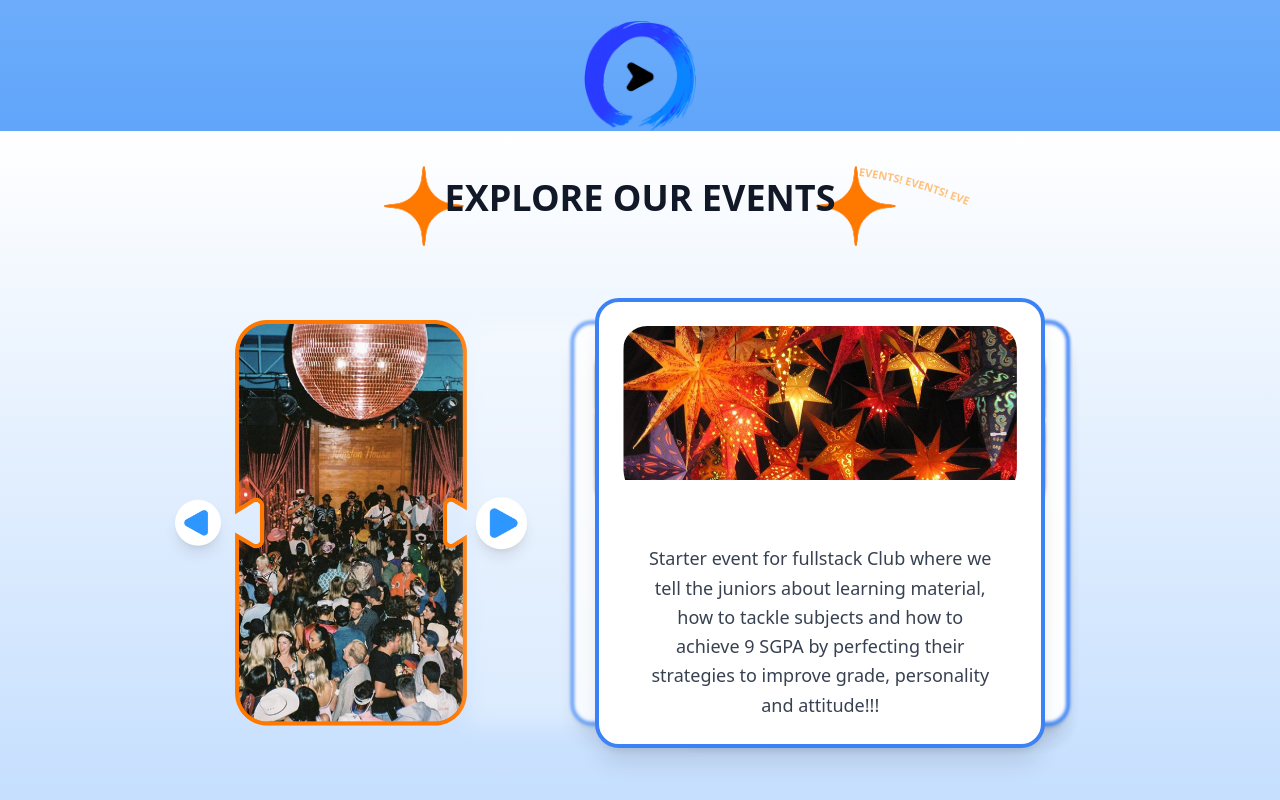
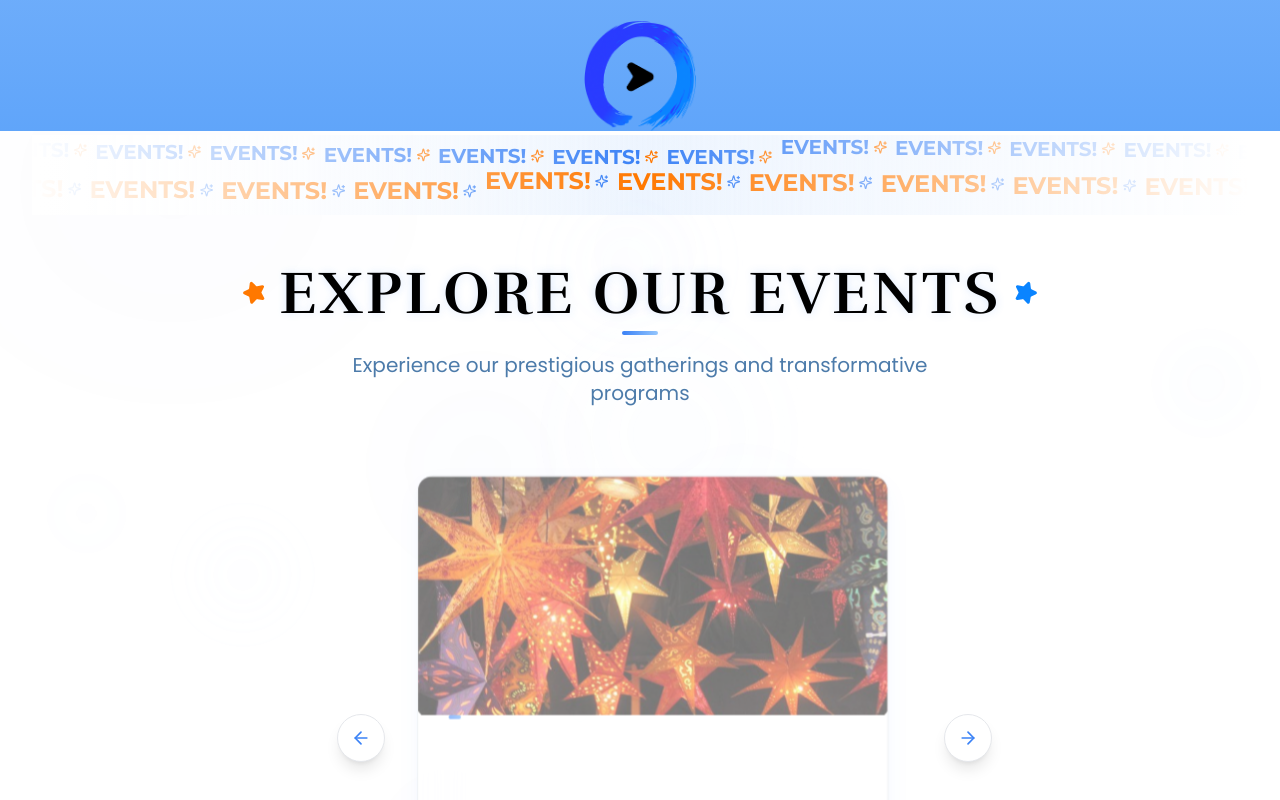
Before and after one commit to Fullstack-Club-Bennett-University/fullstackbu, a React (Vite) app: page / in a window 1280 px wide. Shown: the part 2300-3100 px from the top of the page. Built offline with nearby package versions, Linux system fonts and the light colour scheme.

Commit message:
lalalalala kya bakwas kr rha hu mai

```diff
--- a/src/App.jsx
+++ b/src/App.jsx
@@ -41,9 +41,9 @@ function App() {
                     <section id="UpcomingEventsSection">
                       <UpcomingEventsSection />
                     </section>
-                    <section id="event">
+                    {/* <section id="event">
                       <EventsSection />
-                    </section>
+                    </section> */}
                     <section id="event">
                       <EventsCarousel2 />
                     </section>
--- a/src/components/BetterEvent/EventSection2.jsx
+++ b/src/components/BetterEvent/EventSection2.jsx
@@ -287,9 +287,9 @@ export default function EventsCarousel() {
 
   return (
     <div
-      className="relative flex flex-col items-center py-8 md:py-16 lg:py-20 min-h-screen overflow-hidden px-4 md:px-6 lg:px-8 font-sans"
+      className="relative flex flex-col items-center py-1 md:py-1 lg:py-1 min-h-screen overflow-hidden px-4 md:px-6 lg:px-8 font-sans"
       style={{
-        background: "#FFFFFF",
+        background: "#ffffff",
         position: "relative",
       }}
     >
@@ -328,7 +328,7 @@ export default function EventsCarousel() {
         transition={{ duration: 1, ease: "easeOut" }}
         className="relative z-10 mb-6 md:mb-10 lg:mb-14"
       >
-        <div className="flex items-center justify-center mb-2">
+        <div className="flex items-center justify-center mb-2 mt-6">
           <motion.div
             animate={{ rotate: 360 }}
             transition={{ duration: 20, repeat: Infinity, ease: "linear" }}
--- a/src/components/BetterEvent/MarqueeWave.jsx
+++ b/src/components/BetterEvent/MarqueeWave.jsx
@@ -32,7 +32,7 @@ const MarqueeWave = () => {
       <div className="absolute inset-0 bg-gradient-to-r from-white via-transparent to-white z-10 pointer-events-none" />
 
       {/* Subtle bluish background glow for the marquee */}
-      <div className="absolute inset-0 bg-gradient-to-r from-[#EFF6FF] via-[#DBEAFE]/50 to-[#EFF6FF] z-0 pointer-events-none" />
+      <div className="absolute inset-0 bg-gradient-to-r from-[#ffffff] via-[#DBEAFE]/50 to-[#EFF6FF] z-0 pointer-events-none" />
 
       {/* First marquee row - left to right */}
       <motion.div
```
